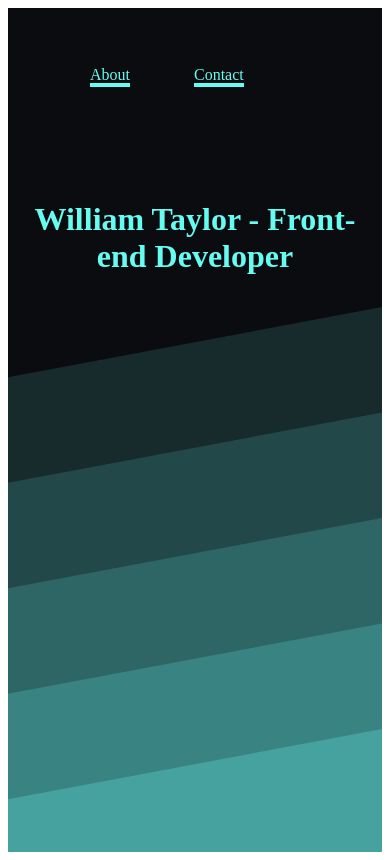
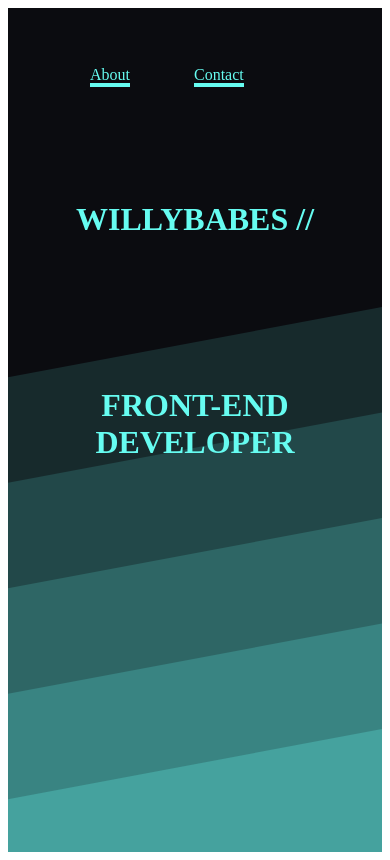
Before and after one commit to willybabes/willybabes, a React app: page / in a window 390 px wide. Built offline with nearby package versions, Linux system fonts and the light colour scheme.

Commit message:
updated responsiveness

```diff
--- a/src/css/global.scss
+++ b/src/css/global.scss
@@ -1,9 +1,14 @@
 
-@font-face {
-    font-family: 'robotoMono';
-    src: url('https://fonts.googleapis.com/css?family=Roboto+Mono&display=swap');
-}
+// @font-face {
+//     font-family: 'robotoMono';
+//     src: url('https://fonts.googleapis.com/css?family=Roboto+Mono&display=swap');
+// }
 
-*, html, a {
-    font-family: 'robotoMono';
-}
+// @font-face {
+//     font-family: 'Oswald';
+//     src: url('https://fonts.googleapis.com/css?family=Oswald:700&display=swap')
+// }
+
+// *, html, a {
+//     font-family: 'robotoMono';
+// }
--- a/src/js/components/App.js
+++ b/src/js/components/App.js
@@ -1,14 +1,39 @@
 import React, { Component } from 'react'
 import Navbar from './Navbar'
-import styled, { ThemeProvider } from 'styled-components'
+import styled, { ThemeProvider, createGlobalStyle } from 'styled-components'
 import theme from '../styles'
+
+const GlobalStyles = createGlobalStyle`
+    body {
+        @import url('https://fonts.googleapis.com/css?family=Oswald:700&display=swap')
+        font-family: 'Oswald', sans-serif;
+    }
+`
 
 const Text = styled.h4`
     padding: 1rem;
     color: ${props => props.theme.colors.lightForeground};
-    font-size: 2rem;
+    font-size: 3rem;
     text-align: center;
-    font-family: ${props => props.theme.fonts.main};
+    font-weight: 700;
+    text-transform: uppercase;
+    @media (max-width: 650px) {
+        font-size: 2rem;
+    }
+`
+const SubText = styled.h6`
+    padding: 1rem;
+    color: ${props => props.theme.colors.lightForeground};
+    font-size: 1.3rem;
+    text-align: center;
+    font-weight: 700;
+    text-transform: uppercase;
+    @media (max-width: 650px) {
+        font-size: 1rem;
+    }
+    @media (max-width: 460px) {
+        font-size: 2rem;
+    }
 `
 
 const Container = styled.div`
@@ -20,14 +45,29 @@ const Container = styled.div`
     height: 100vh;
 `
 
+const TextContainer = styled.div`
+    display: flex;
+    justify-content: center;
+    align-items: center;
+    @media (max-width: 460px) {
+        flex-direction: column;
+    }
+`
+
 class App extends Component {
     render () {
         return (
             <ThemeProvider theme={theme}>
-                <Container>
-                    <Navbar />
-                    <Text>William Taylor - Front-end Developer</Text>
-                </Container>
+                <div>
+                    <GlobalStyles />
+                    <Container>
+                        <Navbar />
+                        <TextContainer>
+                            <Text>Willybabes //</Text>
+                            <SubText>Front-end<br/>Developer</SubText>
+                        </TextContainer>
+                    </Container>
+                </div>
             </ThemeProvider>
         )
     }
--- a/src/js/styles.js
+++ b/src/js/styles.js
@@ -7,7 +7,8 @@ const styles = {
         foreground: '#45A29E',
     },
     fonts: {
-        main: 'robotoMono'
+        robotoMono: 'robotoMono',
+        oswald: 'Oswald'
     }
 }
 
--- a/webpack.config.js
+++ b/webpack.config.js
@@ -2,6 +2,7 @@ const HtmlWebpackPlugin = require('html-webpack-plugin')
 
 module.exports = {
     entry: './src/index.js',
+    devtool: 'source-map',
     module: {
         rules: [
             {
```
